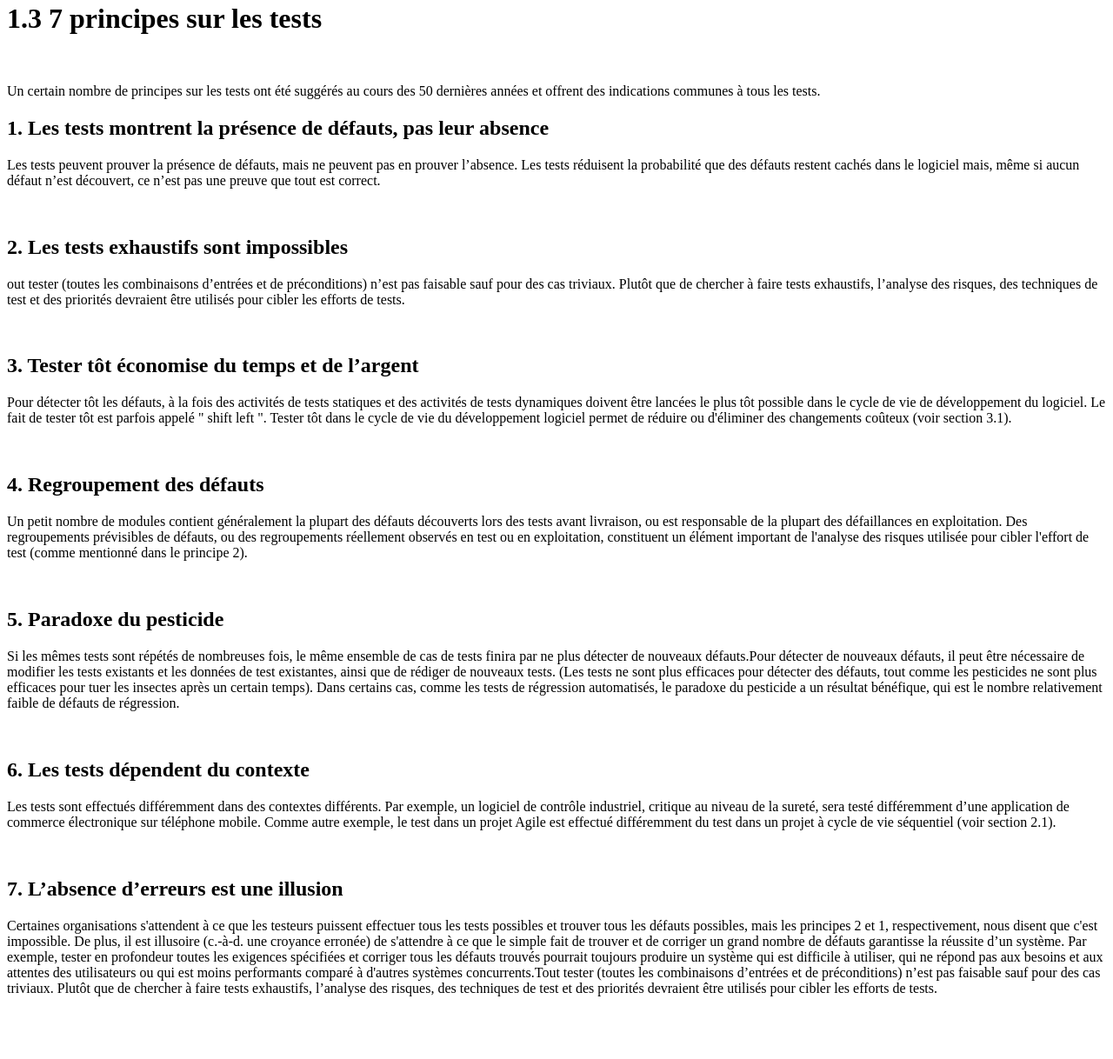
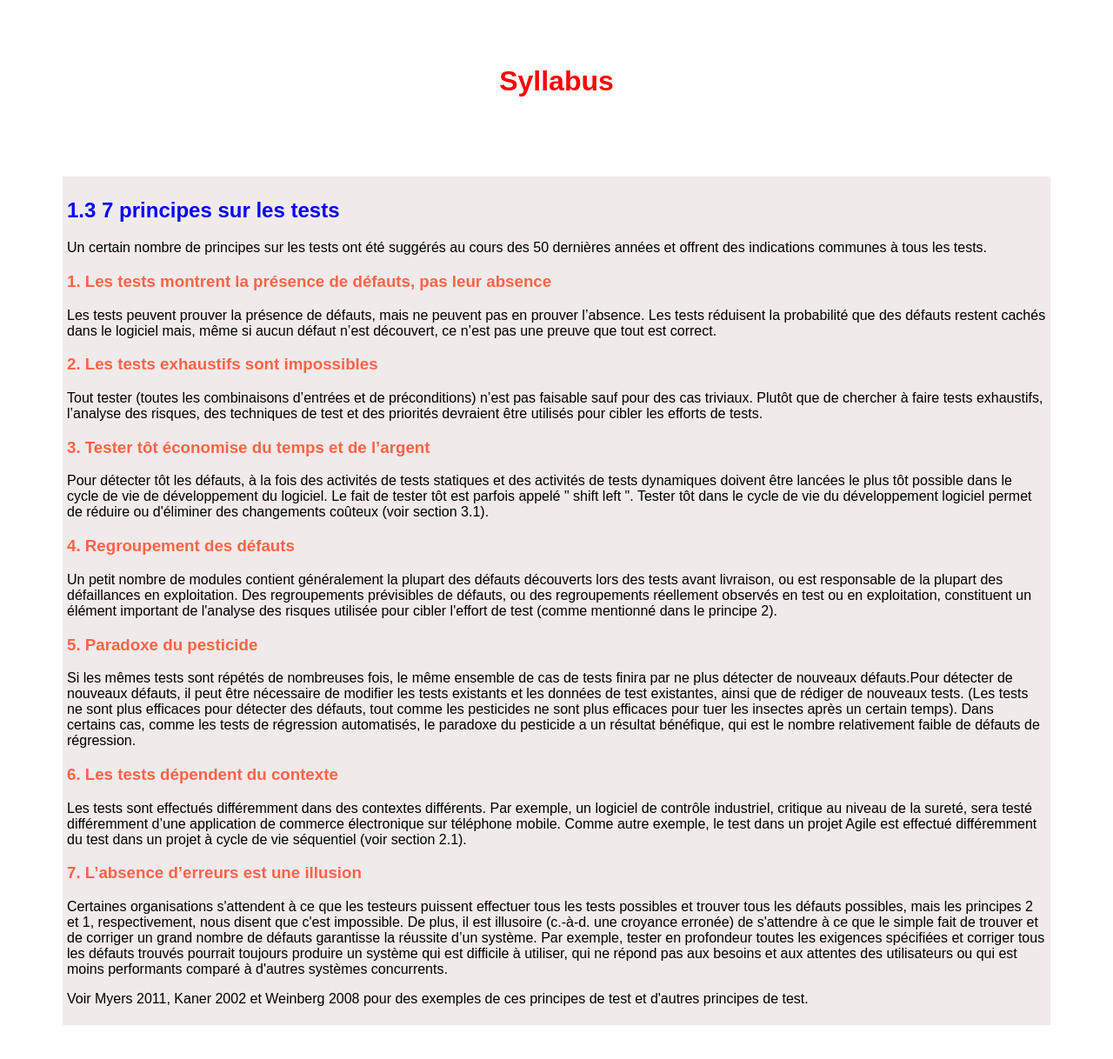
Before and after one commit to gael-d/Syllabus, a plain HTML site: page syllabus.html in a window 1280 px wide. Shown: the part 18-1236 px from the top of the page at 87% size. Before the commit the page ends 1206 px from the top, so only its background shows below. Drawn offline with Linux system fonts and the light colour scheme.

Commit message:
ajout du fichier précédemment écrasé : syllabus.html modifié

```diff
--- a/syllabus.html
+++ b/syllabus.html
@@ -1,65 +1,82 @@
 <!DOCTYPE html>
-<html lang="en">
+<html lang="fr">
 <head>
     <meta charset="UTF-8">
     <meta http-equiv="X-UA-Compatible" content="IE=edge">
     <meta name="viewport" content="width=device-width, initial-scale=1.0">
-    <title>Document</title>
+    <link rel="stylesheet" href="css/style.css">
+    <title>Syllabus</title>
 </head>
 <body>
-    <h1>1.3 7 principes sur les tests</h1></br>
-       <p>Un certain nombre de principes sur les tests ont été suggérés au cours des 50 dernières
-        années et offrent des indications communes à tous les tests.</p>
 
-          <h2>1. Les tests montrent la présence de défauts, pas leur absence</h2>
-                <p>Les tests peuvent prouver la présence de défauts, mais ne peuvent pas en prouver l’absence.
-                Les tests réduisent la probabilité que des défauts restent cachés dans le logiciel mais, même
-                si aucun défaut n’est découvert, ce n’est pas une preuve que tout est correct.</p> </br>
+<h1 class="main_title">Syllabus</h1>
 
-          <h2>2. Les tests exhaustifs sont impossibles</h2>
-                <p>out tester (toutes les combinaisons d’entrées et de préconditions) n’est pas faisable sauf
-                pour des cas triviaux. Plutôt que de chercher à faire tests exhaustifs, l’analyse des risques,
-                des techniques de test et des priorités devraient être utilisés pour cibler les efforts de tests.</p> </br>
+<div class="main_content">
 
-          <h2>3. Tester tôt économise du temps et de l’argent</h2>
+    <h2>1.3 7 principes sur les tests</h1>
+
+      <div class="banner">
+       <p>Un certain nombre de principes sur les tests ont été suggérés au cours des 50 dernières années et
+            offrent des indications communes à tous les tests.</p>
+      </div>
+
+          <h3>1. Les tests montrent la présence de défauts, pas leur absence</h3>
+
+            <p>Les tests peuvent prouver la présence de défauts, mais ne peuvent pas en prouver l’absence. Les tests
+            réduisent la probabilité que des défauts restent cachés dans le logiciel mais, même si aucun défaut n’est
+            découvert, ce n’est pas une preuve que tout est correct.</p>
+
+          <h3>2. Les tests exhaustifs sont impossibles</h3>
+
+            <p>Tout tester (toutes les combinaisons d’entrées et de préconditions) n’est pas faisable sauf pour des cas
+            triviaux. Plutôt que de chercher à faire tests exhaustifs, l’analyse des risques, des techniques de test et
+            des priorités devraient être utilisés pour cibler les efforts de tests.</p>
+
+          <h3>3. Tester tôt économise du temps et de l’argent</h3>
+
             <p>Pour détecter tôt les défauts, à la fois des activités de tests statiques et des activités de
             tests dynamiques doivent être lancées le plus tôt possible dans le cycle de vie de développement
             du logiciel. Le fait de tester tôt est parfois appelé " shift left ". Tester tôt dans le cycle de vie du développement logiciel permet de réduire
-                ou d'éliminer des changements coûteux (voir section 3.1).</p> </br>
+            ou d'éliminer des changements coûteux (voir section 3.1).</p>
 
-          <h2>4. Regroupement des défauts</h2>
+          <h3>4. Regroupement des défauts</h3>
+
             <p>Un petit nombre de modules contient généralement la plupart des défauts découverts lors des
             tests avant livraison, ou est responsable de la plupart des défaillances en exploitation. Des
             regroupements prévisibles de défauts, ou des regroupements réellement observés en test ou en
             exploitation, constituent un élément important de l'analyse des risques utilisée pour cibler
-                l'effort de test (comme mentionné dans le principe 2).</p>  </br>
+            l'effort de test (comme mentionné dans le principe 2).</p>
 
-          <h2>5. Paradoxe du pesticide</h2>
+          <h3>5. Paradoxe du pesticide</h3>
+
             <p>Si les mêmes tests sont répétés de nombreuses fois, le même ensemble de cas de tests finira
             par ne plus détecter de nouveaux défauts.Pour détecter de nouveaux défauts, il peut être
             nécessaire de modifier les tests existants et les données de test existantes, ainsi que de
             rédiger de nouveaux tests. (Les tests ne sont plus efficaces pour détecter des défauts, tout
             comme les pesticides ne sont plus efficaces pour tuer les insectes après un certain temps).
             Dans certains cas, comme les tests de régression automatisés, le paradoxe du pesticide a un
-                résultat bénéfique, qui est le nombre relativement faible de défauts de régression.</p> </br>
+            résultat bénéfique, qui est le nombre relativement faible de défauts de régression.</p>
 
-          <h2>6. Les tests dépendent du contexte</h2>
-                <p >Les tests  sont effectués différemment dans des contextes différents. Par exemple, un logiciel
+          <h3>6. Les tests dépendent du contexte</h3>
+
+            <p>Les tests  sont effectués différemment dans des contextes différents. Par exemple, un logiciel
             de contrôle industriel, critique au niveau de la sureté, sera testé différemment d’une application
             de commerce électronique sur téléphone mobile. Comme autre exemple, le test dans un projet Agile
-                 est effectué différemment du test dans un projet à cycle de vie séquentiel (voir section 2.1).</p> </br>
+            est effectué différemment du test dans un projet à cycle de vie séquentiel (voir section 2.1).</p>
 
 
-          <h2>7. L’absence d’erreurs est une illusion</h2>
-                <p>Certaines organisations s'attendent à ce que les testeurs puissent effectuer tous les tests possibles
-                 et trouver tous les défauts possibles, mais les principes 2 et 1, respectivement, nous disent que c'est
-                 impossible. De plus, il est illusoire (c.-à-d. une croyance erronée) de s'attendre à ce que le simple
-                 fait de trouver et de corriger un grand nombre de défauts garantisse la réussite d’un système.
-                 Par exemple, tester en profondeur toutes les exigences spécifiées et corriger tous les défauts
-                 trouvés pourrait toujours produire un système qui est difficile à utiliser, qui ne répond pas
-                 aux besoins et aux attentes des utilisateurs ou qui est moins performants comparé à d'autres systèmes
-                 concurrents.Tout tester (toutes les combinaisons d’entrées et de préconditions) n’est pas faisable sauf
-                 pour des cas triviaux. Plutôt que de chercher à faire tests exhaustifs, l’analyse des risques, des techniques
-                de test et des priorités devraient être utilisés pour cibler les efforts de tests.</p> </br>
+          <h3>7. L’absence d’erreurs est une illusion</h3>
+
+            <p> Certaines organisations s'attendent à ce que les testeurs puissent effectuer tous les tests possibles et
+            trouver tous les défauts possibles, mais les principes 2 et 1, respectivement, nous disent que c'est
+            impossible. De plus, il est illusoire (c.-à-d. une croyance erronée) de s'attendre à ce que le simple fait de
+            trouver et de corriger un grand nombre de défauts garantisse la réussite d’un système. Par exemple,
+            tester en profondeur toutes les exigences spécifiées et corriger tous les défauts trouvés pourrait toujours
+            produire un système qui est difficile à utiliser, qui ne répond pas aux besoins et aux attentes des
+            utilisateurs ou qui est moins performants comparé à d'autres systèmes concurrents.</p>
+
+            <p>Voir Myers 2011, Kaner 2002 et Weinberg 2008 pour des exemples de ces principes de test et d'autres
+                  principes de test.</p>
+</div>
 </body>
 </html>
```
Lines whose indentation alone changed are shown as unchanged.
